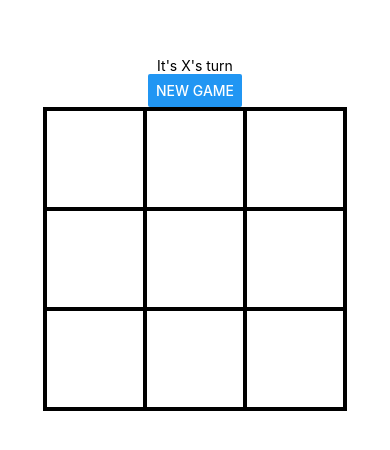
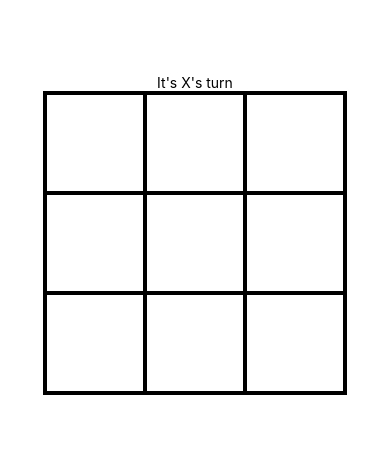
Before and after one commit to apethoud/tic-tac-toe, a React Native app: screen / in a window 390 px wide. Shown: the part 188-638 px from the top of the page. Built offline with nearby package versions, Linux system fonts and the light colour scheme.

Commit message:
show new game button only after win

```diff
--- a/src/GameManagement.js
+++ b/src/GameManagement.js
@@ -4,17 +4,19 @@ import { View, Text, Button } from 'react-native';
 class GameManagement extends Component {
 
     render() {
-        const { whoseTurn } = this.props;
+        const { whoseTurn, completedRow } = this.props;
         return (
             <>
                 <View>
                     <Text>It's {whoseTurn}'s turn</Text>
                 </View>
-                <View>
-                    <Button
-                        title="New Game"
-                    />
-                </View>
+                {completedRow && (
+                    <View>
+                        <Button
+                            title="New Game"
+                        />
+                    </View>
+                )}
             </>
         )
     }
```
